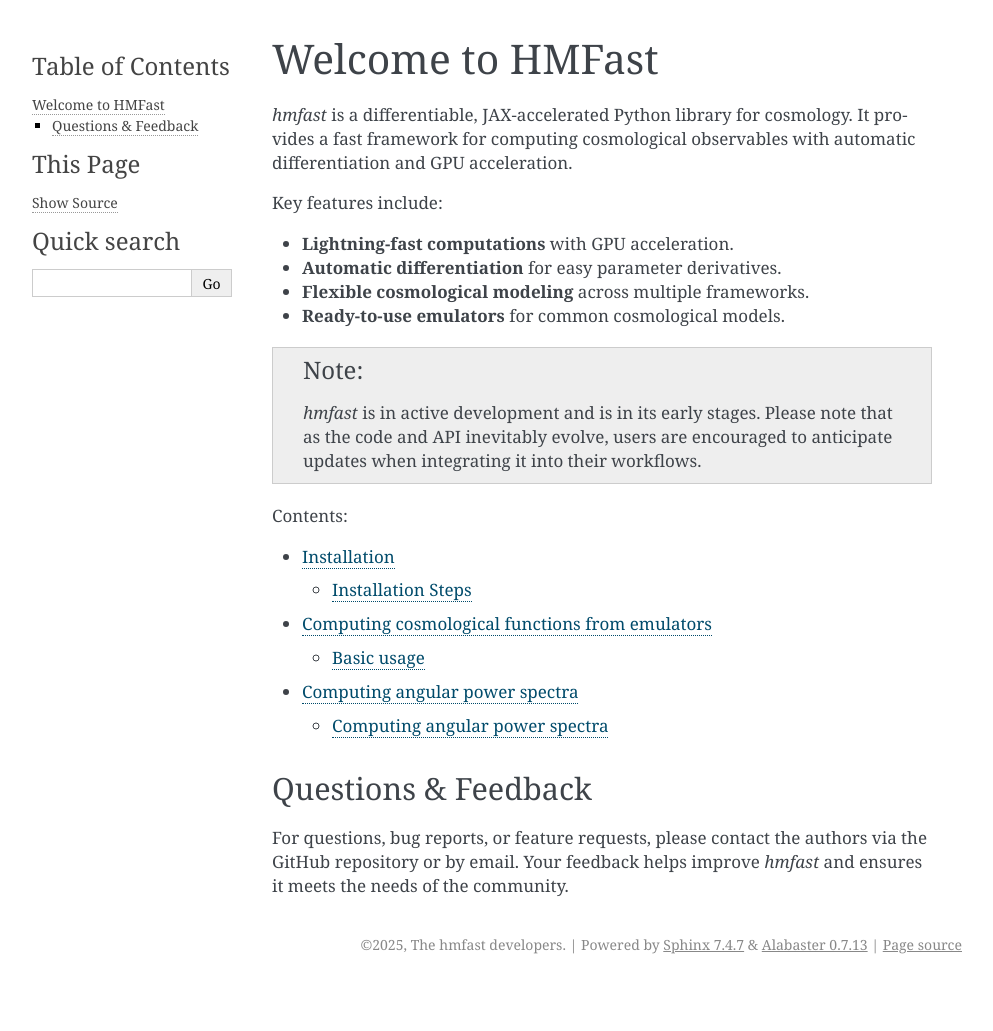
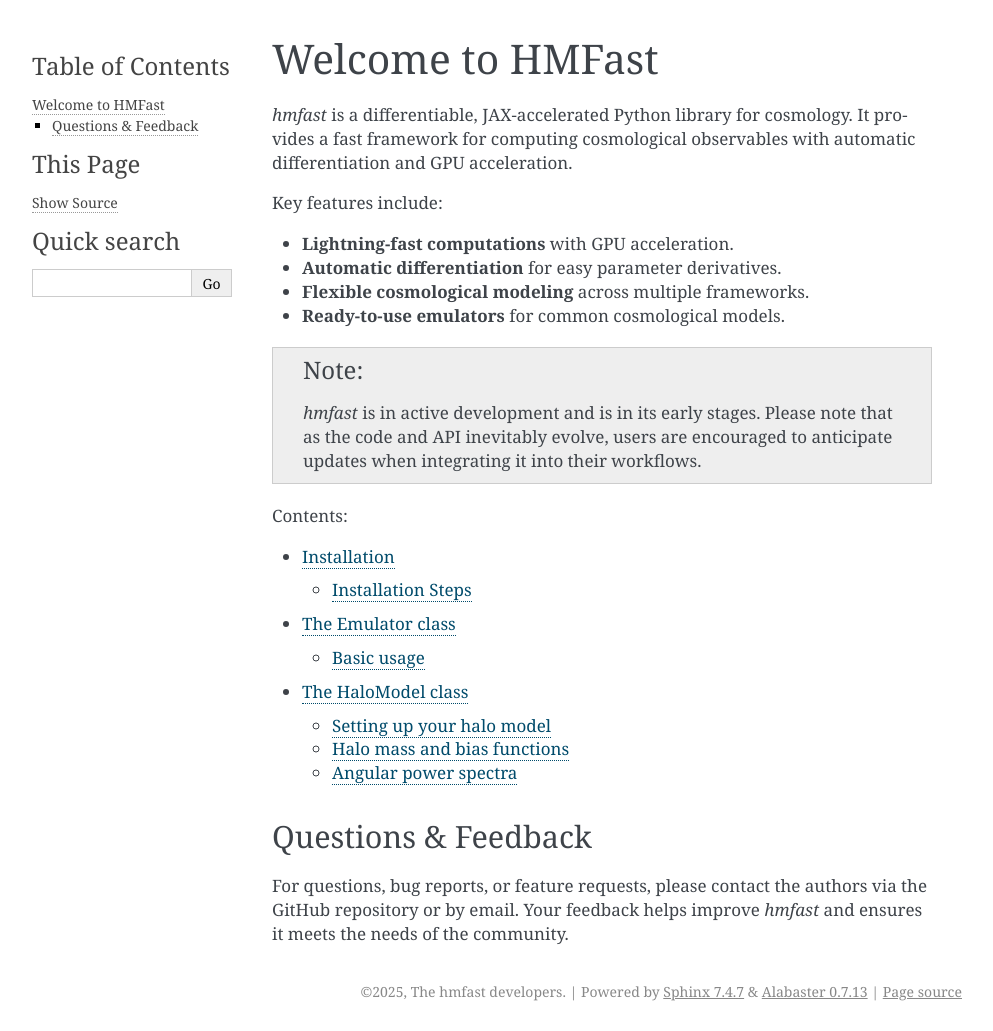
Before and after one commit to hmfast/hmfast, a Sphinx documentation site: the page built from docs/source/index.rst, in a window 1280 px wide. Shown: the whole page, without its empty margins (148-1141 px from the left). Built offline with Sphinx 7.4.7, drawn with Linux system fonts in a browser that asks for light colours; before the commit the page ends 984 px from its top, so only the background shows below that; part of the change alters nothing that is shown.

Commit message:
Added halo mass and bias functions to the docs

```diff
--- a/docs/source/c_ell.rst
+++ /dev/null
@@ -1,144 +0,0 @@
-Computing angular power spectra
-=====
-
-
-Computing angular power spectra
--------------
-
-Once you have successfully installed the package and relevant files such as emulators, you are ready to begin using the code.
-
-First, begin by setting your input parameters. A list of current `hmfast` parameters can be found below.
-
-
-.. code-block:: python
-
-    import hmfast
-    import jax
-    import jax.numpy as jnp
-    import matplotlib.pyplot as plt
-
-
-    params_hmfast = {
-
-        # Emulator parameters. See https://github.com/cosmopower-organization for more details.
-        'fEDE': 0.1,
-        'log10z_c': 3.5,
-        'thetai_scf': jnp.pi/2,
-        'ln10^{10}A_s': 3.047,
-        'n_s': 0.965,
-        'H0': 67.5,
-        'omega_b': 0.02,
-        'omega_cdm': 0.15,
-        'r': 0.0,
-        'm_ncdm': 0.06,
-        'N_ur': 2.0308,
-
-        # Other cosmological parameters
-        'T_cmb': 2.7255,
-        'deg_ncdm': 1,
-        'B': 1.4,
-        'delta': 200,
-
-        # tSZ power spectrum tracer-specific params using the gNFW pressure profile.
-        'P0GNFW': 8.130,
-        'gammaGNFW': 0.3292,
-        'alphaGNFW': 1.0620,
-        'betaGNFW': 5.4807,
-        'c500': 1.156,
-
-        # Galaxy HOD tracer-specific params. See https://arxiv.org/pdf/2203.12583 for more details.
-        'sigma_log10M_HOD': 0.68,
-        'alpha_s_HOD':    1.30,
-        'M1_prime_HOD': 10**12.7, # msun/h
-        'M_min_HOD': 10**11.8, # msun/h
-        'M0_HOD' :0,
-    }
-
-
-Once your parameters have been initialised, you may now define your objects that will serve as building blocks for your code.
-We will include an example for the tSZ power spectrum and galaxy HOD.
-
-
-.. code-block:: python
-
-    # Load emulators from your data file
-    emulator_path = "your/path/to/hmfast_data"
-    emulator = hmfast.emulator_eval.Emulator(emulator_path, cosmo_model=0)
-
-    # Define your halo model, which depends on your emulators and parameters
-    halo_model = hmfast.halo_model.HaloModel(emulator, params=params_hmfast)
-
-    # Define your tracers. These tracers evaluate the profile over a dimensionless radial grid x = r / r_scale (e.g. r500 or r_s)
-    # You may either pass a custom x_grid, or you may omit the x_grid argument which will fall back to defaults.
-    x_grid_tsz = jnp.logspace(jnp.log10(1e-4), jnp.log10(20.0), 512)
-    x_grid_hod = jnp.logspace(jnp.log10(1e-5), jnp.log10(50.0), 512)
-    tsz_tracer = hmfast.tracers.tsz.TSZTracer(emulator, x_grid=x_grid_tsz, params=params_hmfast)
-    galaxy_hod_tracer = hmfast.tracers.galaxy_hod.GalaxyHODTracer(emulator, halo_model, x_grid=x_grid_hod, params=params_hmfast)
-
-
-
-Now, you're ready to compute the angular power spectrum. Let's begin with tSZ.
-
-.. code-block:: python
-
-    z_grid_tsz = jnp.geomspace(0.005, 3.0, 100)
-    m_grid_tsz = jnp.geomspace(5e10, 3.5e15, 100)
-    ell_grid_tsz = jnp.logspace(jnp.log10(2), jnp.log10(8e3), num=50)
-
-    C_ell_yy_1h = halo_model.get_C_ell_1h(tsz_tracer, z_grid_tsz, m_grid_tsz, ell_grid_tsz, params=params_hmfast)
-    C_ell_yy_2h = halo_model.get_C_ell_2h(tsz_tracer, z_grid_tsz, m_grid_tsz, ell_grid_tsz, params=params_hmfast)
-
-    D_ell_yy_1h = ell_grid_tsz*(ell_grid_tsz+1)*C_ell_yy_1h/(2*jnp.pi)*1e12
-    D_ell_yy_2h = ell_grid_tsz*(ell_grid_tsz+1)*C_ell_yy_2h/(2*jnp.pi)*1e12
-
-    label_size = 17
-    title_size = 18
-    legend_size = 13
-    handle_length = 1.5
-    plt.loglog(ell_grid_tsz, D_ell_yy_1h, lw=2, label='1-halo term')
-    plt.loglog(ell_grid_tsz, D_ell_yy_2h, lw=2, label='2-halo term')
-    plt.grid(which='both', linestyle='--', alpha=0.5)
-    plt.minorticks_on()
-    plt.legend(fontsize=11,ncol=1,frameon=False)
-    plt.xlabel(r"$\ell$ ",size=title_size)
-    plt.ylabel(r"$10^{12} D_\ell$ ",size=title_size)
-    plt.show()
-
-
-
-.. image:: _static/C_ell_yy.png
-   :width: 75%
-   :align: center
-   :alt: tSZ angular power spectrum
-
-
-Let's now also plot angular power spectrum for the galaxy HOD tracer.
-
-
-.. code-block:: python
-    z_grid_hod = jnp.geomspace(0.005, 3.0, 100)
-    m_grid_hod = jnp.geomspace(5e10, 3.5e15, 100)
-    ell_grid_hod = jnp.geomspace(1e2, 3.5e3, 50)
-
-    C_ell_gg_1h = halo_model.get_C_ell_1h(galaxy_hod_tracer, z_grid_hod, m_grid_hod, ell_grid_hod, params=params_hmfast)
-    C_ell_gg_2h = halo_model.get_C_ell_2h(galaxy_hod_tracer, z_grid_hod, m_grid_hod, ell_grid_hod, params=params_hmfast)
-
-    label_size = 17
-    title_size = 18
-    legend_size = 13
-    handle_length = 1.5
-    plt.loglog(ell_grid_hod, C_ell_gg_1h, lw=2, label='1-halo term')
-    plt.loglog(ell_grid_hod, C_ell_gg_2h, lw=2, label='2-halo term')
-    plt.grid(which='both', linestyle='--', alpha=0.5)
-    plt.minorticks_on()
-    plt.legend(fontsize=11,ncol=1,frameon=False)
-    plt.xlabel(r"$\ell$ ",size=title_size)
-    plt.ylabel(r"$C_\ell$ ",size=title_size)
-    plt.show()
-
-
-
-.. image:: _static/C_ell_gg.png
-   :width: 75%
-   :align: center
-   :alt: Galaxy HOD angular power spectrum
--- a/docs/source/emulator.rst
+++ b/docs/source/emulator.rst
@@ -1,4 +1,4 @@
-Computing cosmological functions from emulators
+The Emulator class
 ============
 
 This page documents the primary public functions provided by the emulators used throughout `hmfast`. It covers the following functions.
@@ -24,7 +24,7 @@ Below are short examples showing how to call each function and plot the results.
     params_hmfast = {
 
         # Emulator parameters. See https://github.com/cosmopower-organization for more details.
-        'fEDE': 0.1,              # only for wcdm models
+        'fEDE': 0.1,              # only for ede models
         'log10z_c': 3.5,
         'thetai_scf': jnp.pi/2,
         'ln10^{10}A_s': 3.047,
@@ -129,10 +129,10 @@ Example showing how to query ρ_crit(z) and plot it. The returned units are
    :alt: Critical density
 
 
-Power spectrum P(k) at a given redshift
+Matter power spectrum P(k) at a given redshift
 ~~~~~~~~~~~~~~~~~~~~~~~~~~~~~~~~~~~~~~
 
-Use the PkEmulator to request the linear or nonlinear power spectrum at a given
+Use the PkEmulator to request the linear or nonlinear matter power spectrum at a given
 redshift. ``get_pk_at_z`` returns (P_k, k_grid). Plot P(k) on a log-log scale.
 
 .. code-block:: python
@@ -140,10 +140,10 @@ redshift. ``get_pk_at_z`` returns (P_k, k_grid). Plot P(k) on a log-log scale.
     # Choose redshift
     z_pk = 0.5
 
-    # Linear power spectrum
+    # Linear matter power spectrum
     Pk_lin, k_lin = emulator.pk_emulator.get_pk_at_z(z_pk, params=params_hmfast, linear=True)
 
-    # Non-linear power spectrum (if available in your emulator files)
+    # Non-linear matter power spectrum (if available in your emulator files)
     Pk_nl, k_nl = emulator.pk_emulator.get_pk_at_z(z_pk, params=params_hmfast, linear=False)
 
     plt.figure(figsize=(7,4))
--- /dev/null
+++ b/docs/source/halo_model.rst
@@ -0,0 +1,242 @@
+The HaloModel class
+=====
+
+This page documents the primary public functions provided by the `HaloModel` class in `hmfast`. It covers the following functions.
+
+- ``get_hmf(z, m, params)`` — Return the halo mass function :math:`\mathrm{d}n/\mathrm{d}\ln M` evaluated at redshift ``z`` and halo mass array ``m``.
+- ``get_hbf(z, m, params)`` — Return the halo bias function :math:`b(m)` evaluated at redshift ``z`` and mass array ``m``.
+- ``get_C_ell_1h(tracer, z, m, ell, params)`` — Compute the 1-halo contribution to the angular power spectrum :math:`C_\ell` for a given ``tracer``.
+- ``get_C_ell_2h(tracer, z, m, ell, params)`` — Compute the 2-halo contribution to the angular power spectrum :math:`C_\ell` for a given ``tracer``.
+
+
+Setting up your halo model
+-------------
+
+To use the HaloModel class, you must first instantiate your parameters, emulators, and, in some cases, tracers.
+First, begin by setting your input parameters. A list of current `hmfast` parameters can be found below.
+
+
+.. code-block:: python
+
+    import hmfast
+    import jax
+    import jax.numpy as jnp
+    import matplotlib.pyplot as plt
+
+
+    params_hmfast = {
+
+        # Emulator parameters. See https://github.com/cosmopower-organization for more details.
+        'fEDE': 0.1,
+        'log10z_c': 3.5,
+        'thetai_scf': jnp.pi/2,
+        'ln10^{10}A_s': 3.047,
+        'n_s': 0.965,
+        'H0': 67.5,
+        'omega_b': 0.02,
+        'omega_cdm': 0.15,
+        'r': 0.0,
+        'm_ncdm': 0.06,
+        'N_ur': 2.0308,
+
+        # Other cosmological parameters
+        'T_cmb': 2.7255,
+        'deg_ncdm': 1,
+        'B': 1.4,
+        'delta': 200,
+
+        # tSZ power spectrum tracer-specific params using the gNFW pressure profile.
+        'P0GNFW': 8.130,
+        'gammaGNFW': 0.3292,
+        'alphaGNFW': 1.0620,
+        'betaGNFW': 5.4807,
+        'c500': 1.156,
+
+        # Galaxy HOD tracer-specific params. See https://arxiv.org/pdf/2203.12583 for more details.
+        'sigma_log10M_HOD': 0.68,
+        'alpha_s_HOD':    1.30,
+        'M1_prime_HOD': 10**12.7, # msun/h
+        'M_min_HOD': 10**11.8, # msun/h
+        'M0_HOD' :0,
+    }
+
+
+Once your parameters have been initialised, you may now create a HaloModel object. Each HaloModel object is defined by the following properties:
+
+1. **The emulator(s) used to evaluate cosmological quantities.** Once this has been set, you cannot change it.
+   If you want to redo these calculations with a new set of emulators (e.g., LCDM, EDE, etc.), you must create a new HaloModel object.
+
+2. **The `params` dictionary containing all relevant free parameters.** This may be changed freely.
+
+
+.. code-block:: python
+
+    # Load emulators from your data file
+    emulator_path = "your/path/to/hmfast_data"
+    emulator = hmfast.emulator_eval.Emulator(emulator_path, cosmo_model=0)
+
+    # Define your halo model, which depends on your emulators and parameters
+    halo_model = hmfast.halo_model.HaloModel(emulator, params=params_hmfast)
+
+    # Also define the mass and redshift arrays that will be used later
+    z_grid = jnp.geomspace(0.005, 3.0, 100)
+    m_grid = jnp.geomspace(5e10, 3.5e15, 100)
+
+
+Halo mass and bias functions
+-------------
+
+Below we show example code to compute and plot the halo mass and halo bias
+as a function of mass for several redshifts.
+
+.. code-block:: python
+
+    # Discrete redshifts
+    z_values = [0.0, 1.0, 2.0]
+
+    # Plot styling
+    label_size = 17
+    title_size = 18
+    legend_size = 13
+
+    # Colors and linestyles
+    cmap = plt.get_cmap("viridis")
+    colors = cmap(jnp.linspace(0.2, 0.8, len(z_values)))
+    linestyles = ['-', '--', '-.']
+
+    fig, axes = plt.subplots(2, 1, figsize=(8,10), sharex=True)
+
+    # Top: Halo Mass Function
+    for color, ls, z in zip(colors, linestyles, z_values):
+    dn_dlnm = halo_model.get_hmf(z, m_grid, params=params_hmfast)
+    axes[0].loglog(m_grid, dn_dlnm, lw=2, color=color, linestyle=ls, label=rf"$z={z}$")
+    axes[0].grid(which='both', linestyle='--', alpha=0.5)
+    axes[0].set_ylim(1e-6, 1e-1)
+    axes[0].legend(fontsize=legend_size, frameon=False)
+    axes[0].set_ylabel(r"$\mathrm{d}n/\mathrm{d}\ln M\ [(h^3\,\mathrm{Mpc}^{-3})]$", size=title_size)
+
+    # Bottom: Halo Bias Function
+    for color, ls, z in zip(colors, linestyles, z_values):
+    b_m = halo_model.get_hbf(z, m_grid, params=params_hmfast)
+    axes[1].loglog(m_grid, b_m, lw=2, color=color, linestyle=ls, label=rf"$z={z}$")
+    axes[1].grid(which='both', linestyle='--', alpha=0.5)
+    axes[1].legend(fontsize=legend_size, frameon=False)
+    axes[1].set_xlabel(r"$M\ [M_\odot/h]$", size=title_size)
+    axes[1].set_ylabel(r"$b(m)$", size=title_size)
+
+    plt.tight_layout()
+    plt.show()
+
+
+
+.. image:: _static/hmf_hbf.png
+   :width: 75%
+   :align: center
+   :alt: Halo mass and bias functions
+
+
+
+Angular power spectra
+-------------
+
+The HaloModel class can also be used to compute the angular power spectrum :math:`C_\ell`.
+To do this, you must first define your tracer.
+
+
+Each Tracer object is defined by the following properties:
+
+1. **The emulator(s) used to evaluate cosmological quantities.** Once this has been set, you cannot change it.
+   If you want to redo these calculations with a new set of emulators (e.g., LCDM, EDE, etc.), you must create a new Tracer object.
+   This must match the emulator used for the HaloModel class.
+
+2. **The HaloModel object on which you will evaluate this tracer.** Much like the emulator, this can only be changed by defining a new Tracer object.
+   This is not required for all tracers.
+
+3. ** A dimensionless radial grid x = r / r_scale (e.g. r500 or r_s) over which the profile will be evaluated.
+   Again, just like the emulator, this can only be changed by defining a new Tracer object.
+
+4. **The `params` dictionary containing all relevant free parameters.** This may be changed freely.
+
+
+
+.. code-block:: python
+
+
+    # Define your tracers. These tracers evaluate the profile over a dimensionless radial grid x = r / r_scale (e.g. r500 or r_s)
+    # You may either pass a custom x_grid, or you may omit the x_grid argument which will fall back to defaults.
+    x_grid_tsz = jnp.logspace(jnp.log10(1e-4), jnp.log10(20.0), 512)
+    x_grid_hod = jnp.logspace(jnp.log10(1e-5), jnp.log10(50.0), 512)
+    tsz_tracer = hmfast.tracers.tsz.TSZTracer(emulator, x_grid=x_grid_tsz, params=params_hmfast)
+    galaxy_hod_tracer = hmfast.tracers.galaxy_hod.GalaxyHODTracer(emulator, halo_model, x_grid=x_grid_hod, params=params_hmfast)
+
+
+
+Now, you're ready to compute the angular power spectrum. Let's begin with tSZ.
+
+.. code-block:: python
+
+    # Define the ell array
+    ell_grid_tsz = jnp.geomspace(2, 8e3, 50)
+
+    # Compute angular power spectra
+    D_terms = [
+        ('1-halo term', halo_model.get_C_ell_1h(tsz_tracer, z_grid, m_grid, ell_grid_tsz, params=params_hmfast), 0.25, '-'),
+        ('2-halo term', halo_model.get_C_ell_2h(tsz_tracer, z_grid, m_grid, ell_grid_tsz, params=params_hmfast), 0.75, '-.')
+    ]
+
+    # Plot
+    plt.figure(figsize=(8,5))
+    cmap = plt.get_cmap("viridis")
+    for label, C_ell, color_pos, ls in D_terms:
+        D_ell = ell_grid_tsz*(ell_grid_tsz+1)*C_ell/(2*jnp.pi)*1e12
+        plt.loglog(ell_grid_tsz, D_ell, lw=2, color=cmap(color_pos), linestyle=ls, label=label)
+
+    plt.grid(which='both', linestyle='--', alpha=0.5)
+    plt.minorticks_on()
+    plt.legend(fontsize=13, frameon=False)
+    plt.xlabel(r"$\ell$", size=18)
+    plt.ylabel(r"$10^{12} D_\ell$", size=18)
+    plt.tight_layout()
+    plt.show()
+
+
+
+.. image:: _static/C_ell_yy.png
+   :width: 75%
+   :align: center
+   :alt: tSZ angular power spectrum
+
+
+Let's now also plot angular power spectrum for the galaxy HOD tracer.
+
+
+.. code-block:: python
+
+    # Define the ell array
+    ell_grid_hod = jnp.geomspace(1e2, 3.5e3, 50)
+
+    # Compute C_ell for discrete 1-halo and 2-halo terms
+    C_terms = [
+        ('1-halo term', halo_model.get_C_ell_1h(galaxy_hod_tracer, z_grid, m_grid, ell_grid_hod, params=params_hmfast), 0.25, '-'),  # green
+        ('2-halo term', halo_model.get_C_ell_2h(galaxy_hod_tracer, z_grid, m_grid, ell_grid_hod, params=params_hmfast), 0.75, '-.')  # blue
+    ]
+
+    # Plot
+    plt.figure(figsize=(8,5))
+    cmap = plt.get_cmap("viridis")
+    for label, C_ell, color_pos, ls in C_terms:
+        plt.loglog(ell_grid_hod, C_ell, lw=2, color=cmap(color_pos), linestyle=ls, label=label)
+
+    plt.grid(which='both', linestyle='--', alpha=0.5)
+    plt.minorticks_on()
+    plt.legend(fontsize=11, frameon=False)
+    plt.xlabel(r"$\ell$", size=18)
+    plt.ylabel(r"$C_\ell$", size=18)
+    plt.tight_layout()
+    plt.show()
+
+
+.. image:: _static/C_ell_gg.png
+   :width: 75%
+   :align: center
+   :alt: Galaxy HOD angular power spectrum
--- a/docs/source/index.rst
+++ b/docs/source/index.rst
@@ -27,7 +27,7 @@ Key features include:
 
    installation
    emulator
-   c_ell
+   halo_model
 
 
 Questions & Feedback
```
Also changed, not shown: docs/source/_static/C_ell_gg.png, docs/source/_static/C_ell_yy.png, docs/source/_static/hmf_hbf.png (added), docs/source/_static/pk.png.
